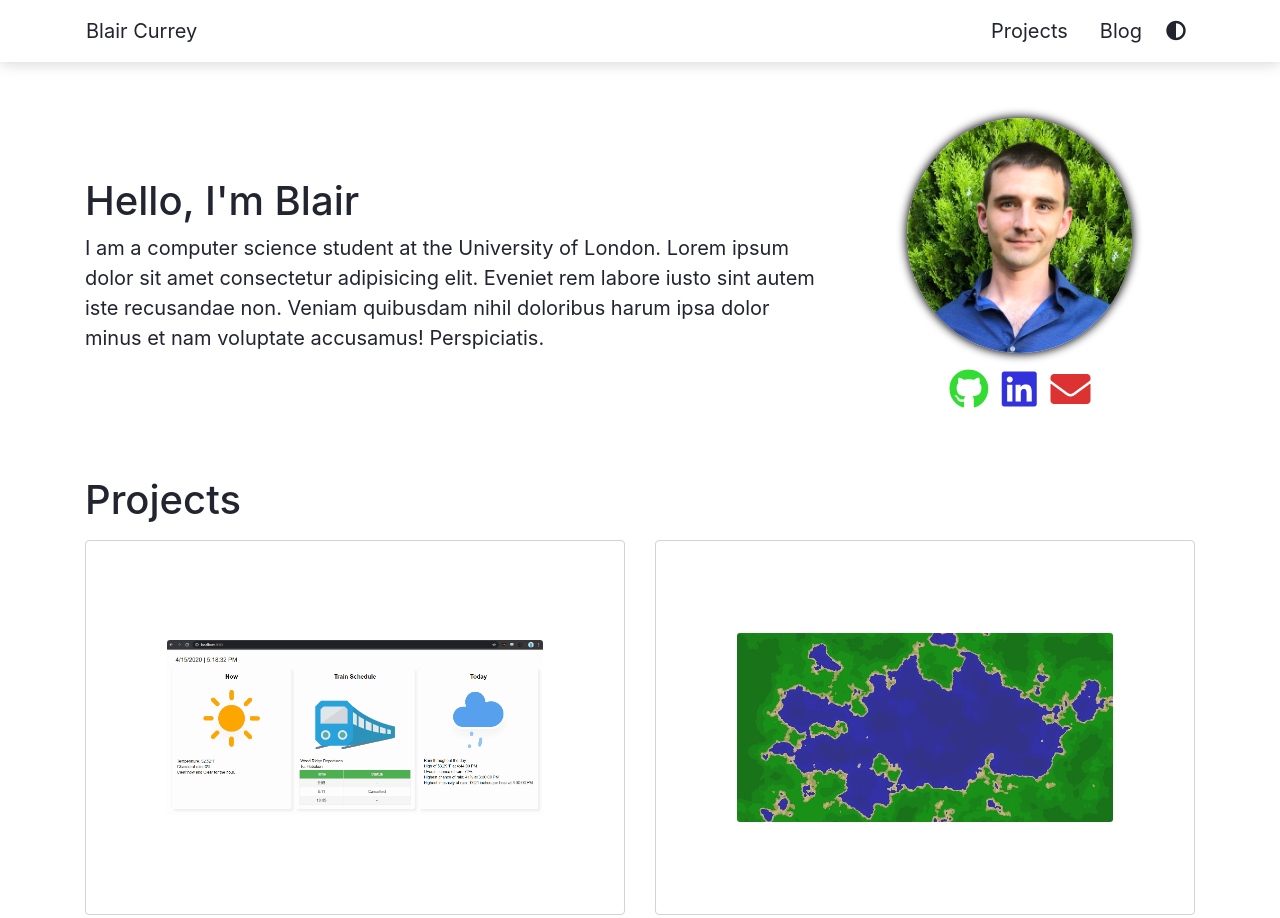
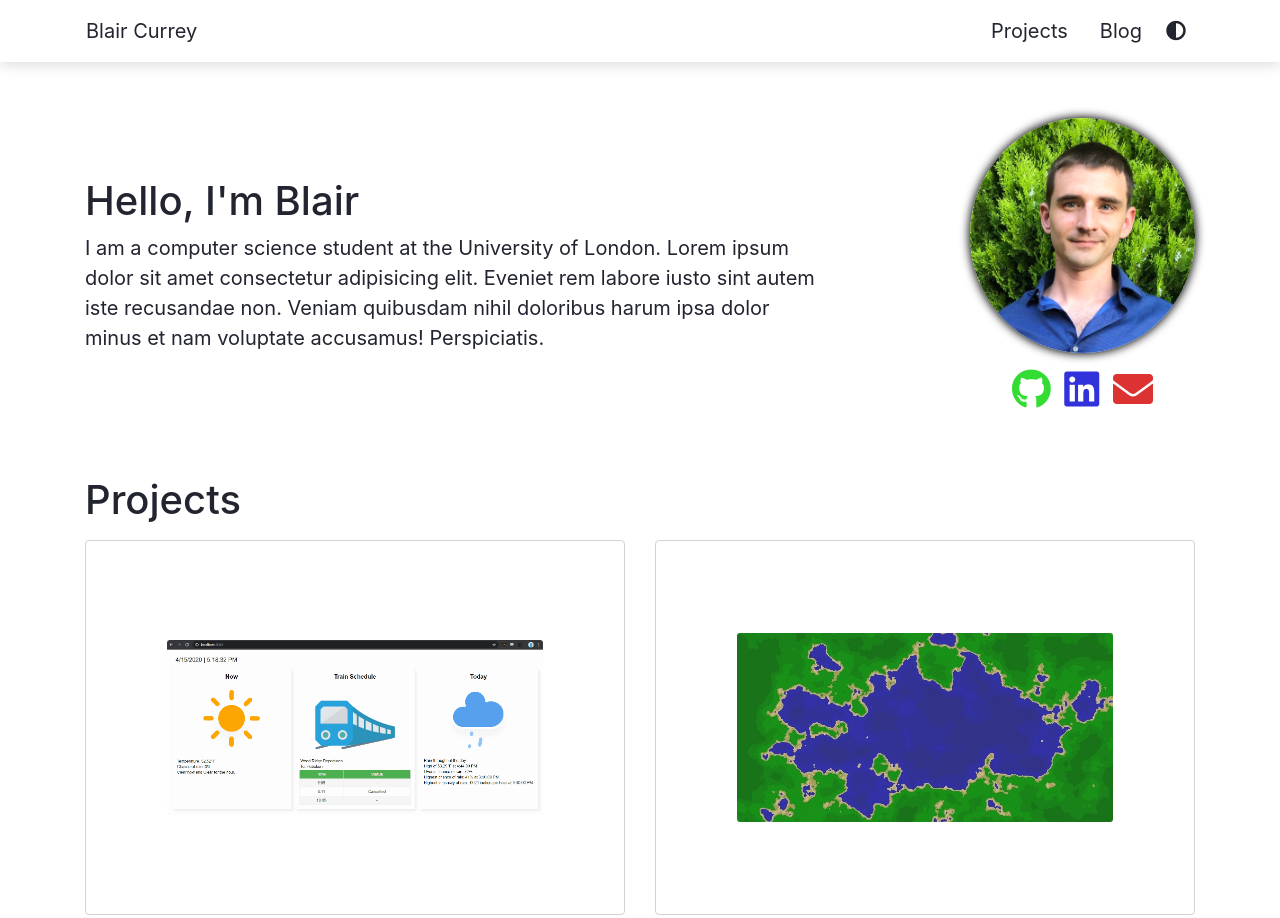
Before and after one commit to BlairCurrey/blaircurrey.com, a website: page index.html in a window 1280 px wide. Shown: the top 918 px of the page. Drawn offline with nearby package versions, Linux system fonts and the light colour scheme.

Commit message:
aligned profile section to the right to bring it in line with navbar/projects right edge

```diff
--- a/index.html
+++ b/index.html
@@ -45,6 +45,7 @@
             <!-- Profile -->
             <div class="col-12 col-md-4 order-md-2" id="profile">
               <!-- Image -->
+              <div class="float-md-right">
                 <img src="assets/headshot.jpg" class ="img-responsive rounded-circle" id="profile-headshot" alt="Headshot of Blair">
                 <!-- Icons -->
                 <div id="profile-icons" class="text-center mt-3">
@@ -54,6 +55,7 @@
                     <i class="fab fa-linkedin fa-2x px-1" data-toggle="tooltip" title="Connect on LinkedIn"></i></a>
                   <a href="mailto:curreyb88@gmail.com" id="email">
                     <i class="fas fa-envelope fa-2x px-1" data-toggle="tooltip" title="Email me"></i></a>
+                </div>
               </div>
             </div>
             <!-- Landing Copy -->
```
Also changed, not shown: scss/main.scss (line endings or trailing spaces). Lines whose indentation alone changed are shown as unchanged.
